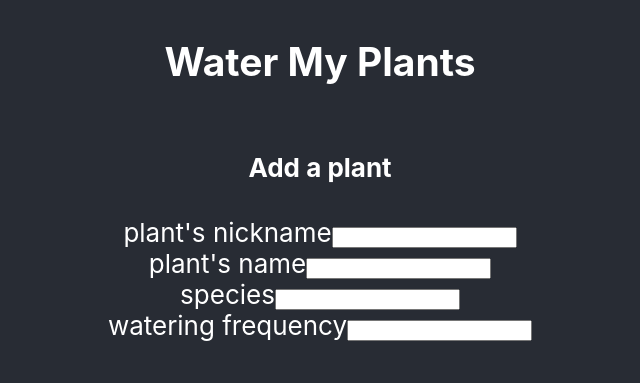
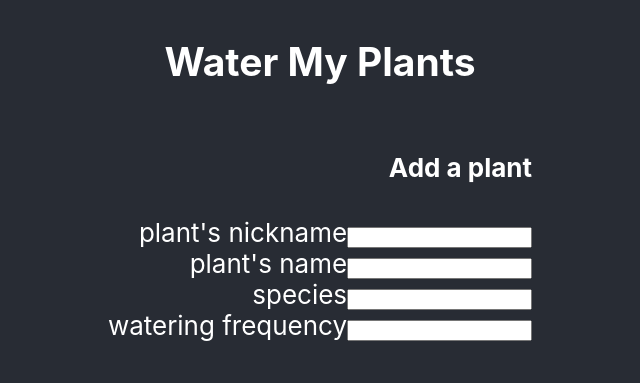
Before and after one commit to MatthiasBakken/front-end-1, a React (Create React App) app in the folder watermyplants/: page / in a window 1280 px wide. Shown: the top 383 px of the page, without its empty margins (320-960 px from the left). Built offline with nearby package versions, Linux system fonts and the light colour scheme.

Commit message:
added add plant and cancel buttons

```diff
--- a/watermyplants/src/index.css
+++ b/watermyplants/src/index.css
@@ -14,8 +14,9 @@ code {
 
 .inputs{
   display: flex;
-  justify-content: space-around;
+  justify-content: center;
   flex-direction:column;
+  align-items: flex-end;
 
 
 }
```
